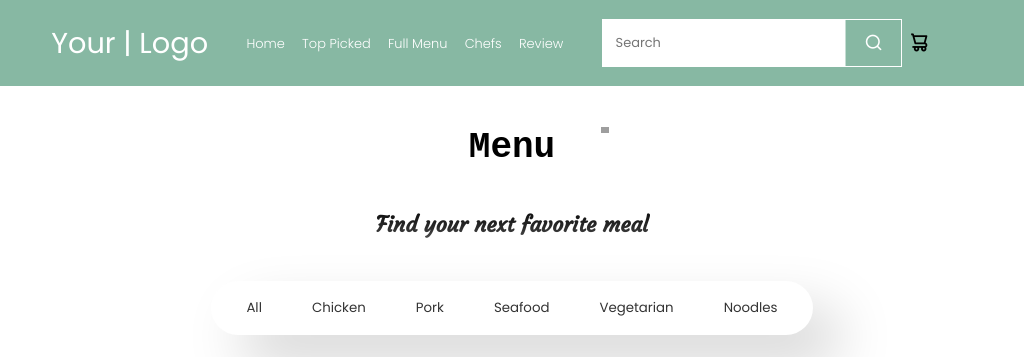
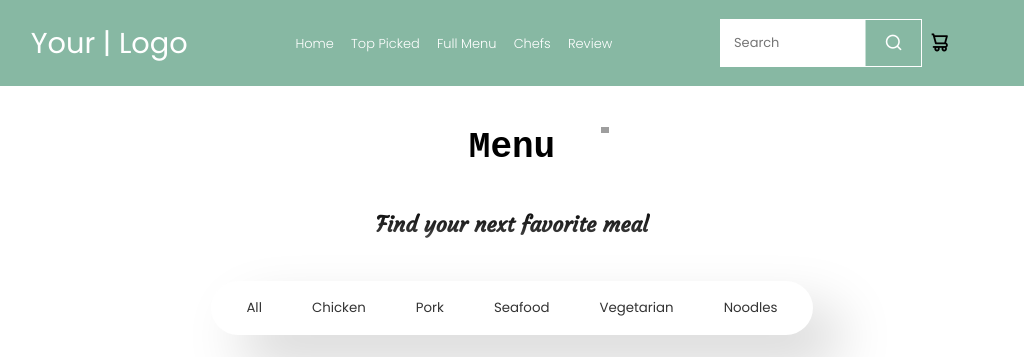
Before and after one commit to dontre13/foodtruck, a plain HTML site: page menu.html in a window 1024 px wide. Shown: the top 357 px of the page. Drawn offline with nearby package versions, Linux system fonts and the light colour scheme; grey boxes are pictures that could not be loaded.

Commit message:
fixed responsive nav when scrolling

```diff
--- a/css/css.css
+++ b/css/css.css
@@ -758,7 +758,7 @@ section:nth-child(4) .heading h2{
 
 .menu-container .searchbox{
     border: white solid 1px;
-    width: 300px;
+
 }
 
 .searchbox .uil-search:hover{
@@ -1061,7 +1061,7 @@ h2{
     nav, .menu-container nav {
         background-color: var(--skyBlue);
         margin: 0 auto;
-        padding: 0 5%;
+        padding: 0 3%;
 
     }
 
@@ -1091,7 +1091,7 @@ h2{
         border: 1px solid white;
     }
     .searchbox input{
-        width: 250px;
+        width: 200px;
     }
 
 
```
